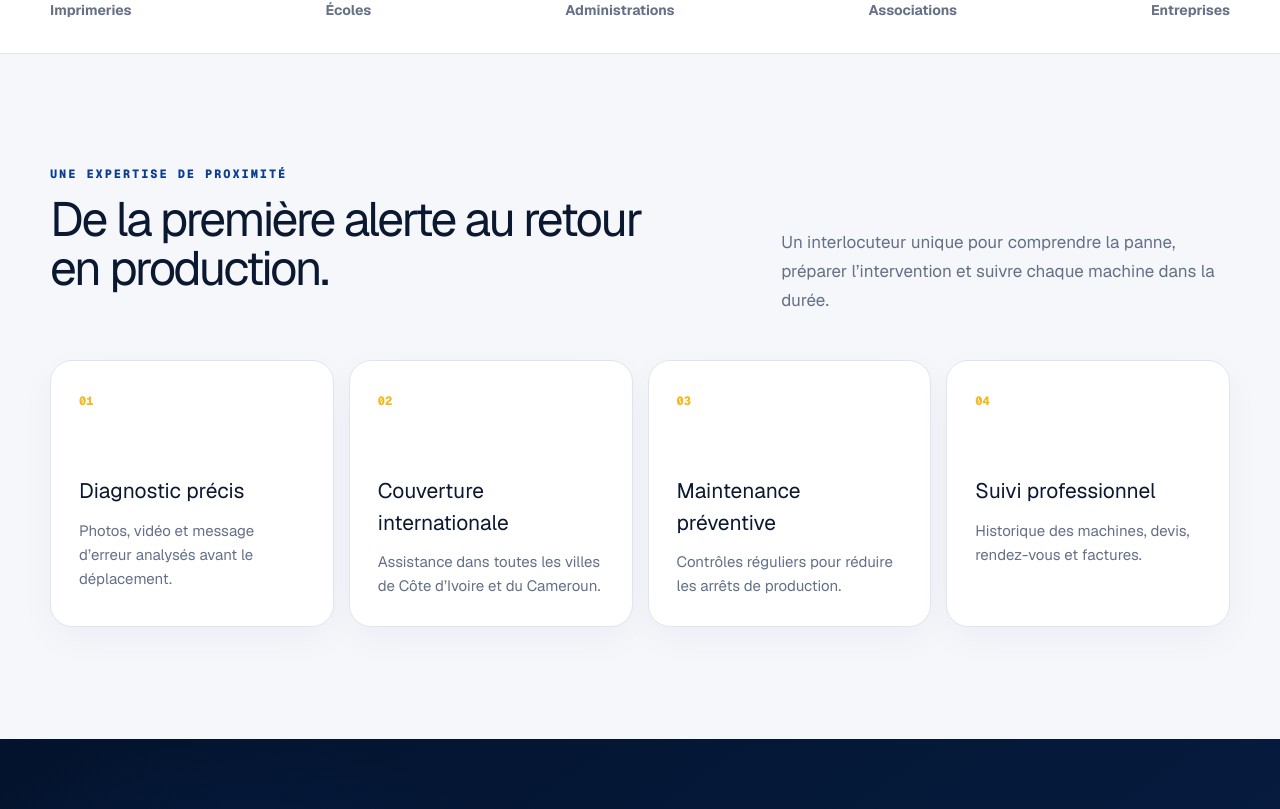
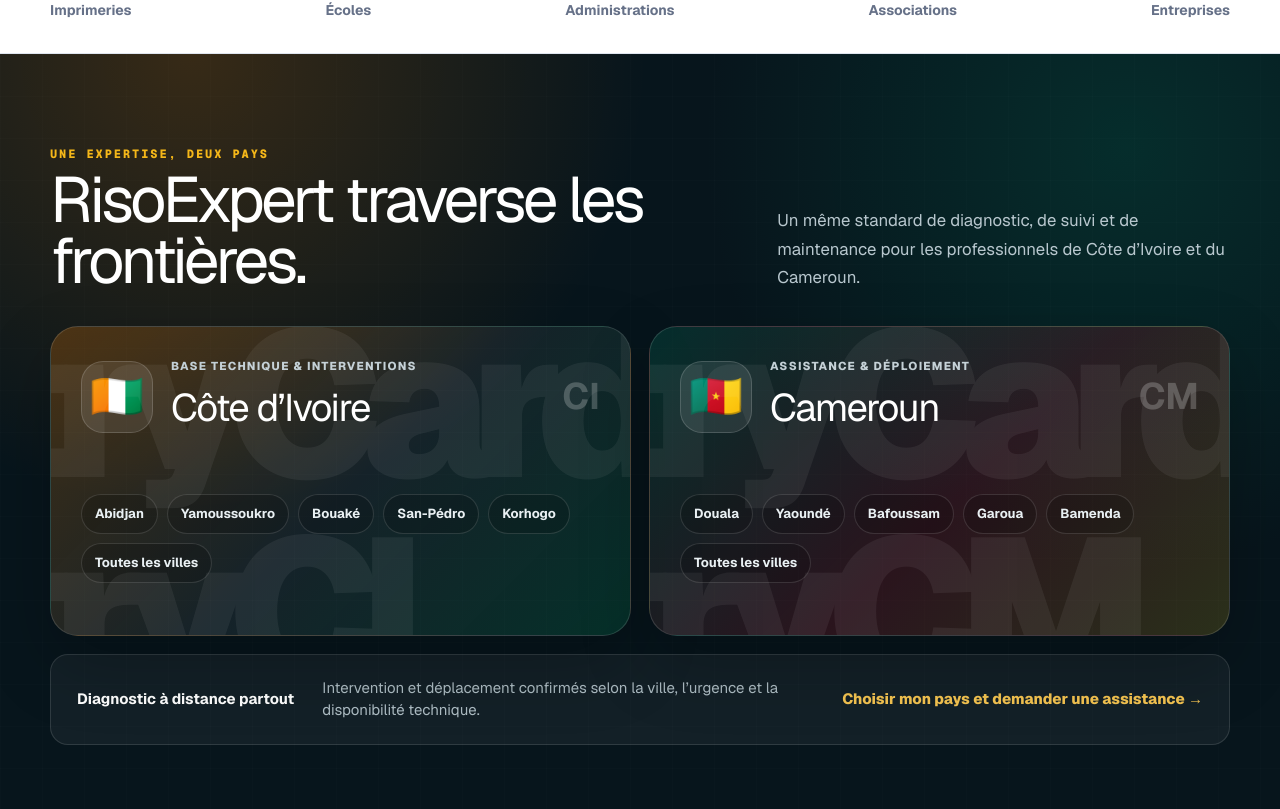
Before and after one commit to nikaisedoua-source/risoexpert-public-site, a Next.js app: page / in a window 1280 px wide. Shown: the part 831-1640 px from the top of the page. Built offline with nearby package versions, Linux system fonts and the light colour scheme; no server answers.

Commit message:
Add premium two-country presence design

```diff
--- /dev/null
+++ b/app/country-presence.css
@@ -0,0 +1,163 @@
+.countryPresence {
+  position: relative;
+  overflow: hidden;
+  padding: 92px 0;
+  color: #fff;
+  background:
+    radial-gradient(circle at 15% 0%, rgba(247, 127, 0, .2), transparent 34%),
+    radial-gradient(circle at 88% 12%, rgba(0, 122, 94, .24), transparent 32%),
+    #07151c;
+}
+
+.countryPresence::before {
+  position: absolute;
+  inset: 0;
+  pointer-events: none;
+  content: "";
+  opacity: .3;
+  background-image: linear-gradient(rgba(255, 255, 255, .04) 1px, transparent 1px),
+    linear-gradient(90deg, rgba(255, 255, 255, .04) 1px, transparent 1px);
+  background-size: 42px 42px;
+}
+
+.countryPresence .shell { position: relative; }
+
+.countryIntro {
+  display: grid;
+  grid-template-columns: 1.2fr .8fr;
+  gap: 48px;
+  align-items: end;
+  margin-bottom: 34px;
+}
+
+.countryIntro h2 {
+  max-width: 660px;
+  margin: 8px 0 0;
+  font-size: clamp(2.2rem, 5vw, 4.8rem);
+  line-height: .95;
+  letter-spacing: -.055em;
+}
+
+.countryIntro > p {
+  margin: 0;
+  color: #b8c7ce;
+  font-size: 1.05rem;
+  line-height: 1.7;
+}
+
+.countryCards {
+  display: grid;
+  grid-template-columns: repeat(2, minmax(0, 1fr));
+  gap: 18px;
+}
+
+.countryCard {
+  position: relative;
+  min-height: 310px;
+  padding: 30px;
+  overflow: hidden;
+  border: 1px solid rgba(255, 255, 255, .14);
+  border-radius: 28px;
+  box-shadow: 0 28px 70px rgba(0, 0, 0, .24);
+}
+
+.countryCard::after {
+  position: absolute;
+  right: -22px;
+  bottom: -80px;
+  font-size: 13rem;
+  font-weight: 900;
+  line-height: 1;
+  letter-spacing: -.1em;
+  opacity: .06;
+  content: attr(class);
+}
+
+.countryCI {
+  background: linear-gradient(135deg, rgba(247, 127, 0, .24), rgba(255, 255, 255, .06) 52%, rgba(0, 158, 96, .2));
+}
+
+.countryCM {
+  background: linear-gradient(135deg, rgba(0, 122, 94, .26), rgba(206, 17, 38, .18) 54%, rgba(252, 209, 22, .15));
+}
+
+.countryTop {
+  display: grid;
+  grid-template-columns: auto 1fr auto;
+  gap: 18px;
+  align-items: center;
+}
+
+.countryFlag {
+  display: grid;
+  width: 72px;
+  height: 72px;
+  place-items: center;
+  font-size: 2.7rem;
+  border: 1px solid rgba(255, 255, 255, .16);
+  border-radius: 22px;
+  background: rgba(255, 255, 255, .09);
+}
+
+.countryTop p {
+  margin: 0 0 5px;
+  color: #c3d0d6;
+  font-size: .72rem;
+  font-weight: 800;
+  letter-spacing: .11em;
+  text-transform: uppercase;
+}
+
+.countryTop h3 {
+  margin: 0;
+  font-size: clamp(1.55rem, 3vw, 2.45rem);
+  letter-spacing: -.04em;
+}
+
+.countryTop > b {
+  color: rgba(255, 255, 255, .22);
+  font-size: 2.3rem;
+}
+
+.cityList {
+  display: flex;
+  flex-wrap: wrap;
+  gap: 9px;
+  margin-top: 58px;
+}
+
+.cityList span {
+  padding: 9px 13px;
+  color: #e9f0f3;
+  font-size: .82rem;
+  font-weight: 700;
+  border: 1px solid rgba(255, 255, 255, .13);
+  border-radius: 999px;
+  background: rgba(0, 0, 0, .17);
+}
+
+.countryPromise {
+  display: grid;
+  grid-template-columns: auto 1fr auto;
+  gap: 28px;
+  align-items: center;
+  margin-top: 18px;
+  padding: 22px 26px;
+  border: 1px solid rgba(255, 255, 255, .12);
+  border-radius: 18px;
+  background: rgba(255, 255, 255, .05);
+}
+
+.countryPromise span { color: #aebdc4; }
+.countryPromise a { color: #f5c451; font-weight: 800; }
+
+@media (max-width: 800px) {
+  .countryPresence { padding: 68px 0; }
+  .countryIntro, .countryCards, .countryPromise { grid-template-columns: 1fr; }
+  .countryIntro { gap: 18px; }
+  .countryCard { min-height: 280px; padding: 22px; }
+  .countryTop { grid-template-columns: auto 1fr; }
+  .countryTop > b { display: none; }
+  .cityList { margin-top: 44px; }
+  .countryPromise { gap: 10px; }
+}
--- /dev/null
+++ b/app/country-presence.tsx
@@ -0,0 +1,57 @@
+const countries = [
+  {
+    code: "CI",
+    flag: "🇨🇮",
+    name: "Côte d’Ivoire",
+    label: "Base technique & interventions",
+    cities: ["Abidjan", "Yamoussoukro", "Bouaké", "San-Pédro", "Korhogo", "Toutes les villes"],
+  },
+  {
+    code: "CM",
+    flag: "🇨🇲",
+    name: "Cameroun",
+    label: "Assistance & déploiement",
+    cities: ["Douala", "Yaoundé", "Bafoussam", "Garoua", "Bamenda", "Toutes les villes"],
+  },
+];
+
+export default function CountryPresence() {
+  return (
+    <section className="countryPresence" aria-labelledby="presence-title">
+      <div className="shell">
+        <div className="countryIntro">
+          <div>
+            <p className="kicker gold">Une expertise, deux pays</p>
+            <h2 id="presence-title">RisoExpert traverse les frontières.</h2>
+          </div>
+          <p>
+            Un même standard de diagnostic, de suivi et de maintenance pour les
+            professionnels de Côte d’Ivoire et du Cameroun.
+          </p>
+        </div>
+        <div className="countryCards">
+          {countries.map((country) => (
+            <article className={`countryCard country${country.code}`} key={country.code}>
+              <div className="countryTop">
+                <span className="countryFlag" aria-hidden="true">{country.flag}</span>
+                <div>
+                  <p>{country.label}</p>
+                  <h3>{country.name}</h3>
+                </div>
+                <b>{country.code}</b>
+              </div>
+              <div className="cityList">
+                {country.cities.map((city) => <span key={city}>{city}</span>)}
+              </div>
+            </article>
+          ))}
+        </div>
+        <div className="countryPromise">
+          <strong>Diagnostic à distance partout</strong>
+          <span>Intervention et déplacement confirmés selon la ville, l’urgence et la disponibilité technique.</span>
+          <a href="#demande">Choisir mon pays et demander une assistance →</a>
+        </div>
+      </div>
+    </section>
+  );
+}
--- a/app/layout.tsx
+++ b/app/layout.tsx
@@ -6,6 +6,7 @@
 import "./map-dynamic.css";
 import "./machine-showcase.css";
 import "./model-catalog.css";
+import "./country-presence.css";
 import "./polish.css";
 
 const sans = Geist({ variable: "--font-sans", subsets: ["latin"] });
--- a/app/page.tsx
+++ b/app/page.tsx
@@ -3,6 +3,7 @@
 import SocialShare from "./social-share";
 import MachineShowcase from "./machine-showcase";
 import ModelCatalog from "./model-catalog";
+import CountryPresence from "./country-presence";
 import { headers } from "next/headers";
 import Image from "next/image";
 
@@ -84,6 +85,8 @@
 
       <section className="quickStrip"><div className="shell"><span>Imprimeries</span><span>Écoles</span><span>Administrations</span><span>Associations</span><span>Entreprises</span></div></section>
 
+      <CountryPresence />
+
       <section className="section services shell" id="services">
         <div className="sectionHeading"><div><p className="kicker">Une expertise de proximité</p><h2>De la première alerte au retour en production.</h2></div><p>Un interlocuteur unique pour comprendre la panne, préparer l’intervention et suivre chaque machine dans la durée.</p></div>
         <div className="serviceGrid">{services.map(([title, text], index) => <article className="serviceCard" key={title}><span>0{index + 1}</span><h3>{title}</h3><p>{text}</p></article>)}</div>
```
Also changed, not shown: 1 other file (tests, documents, lock files or other folders).
